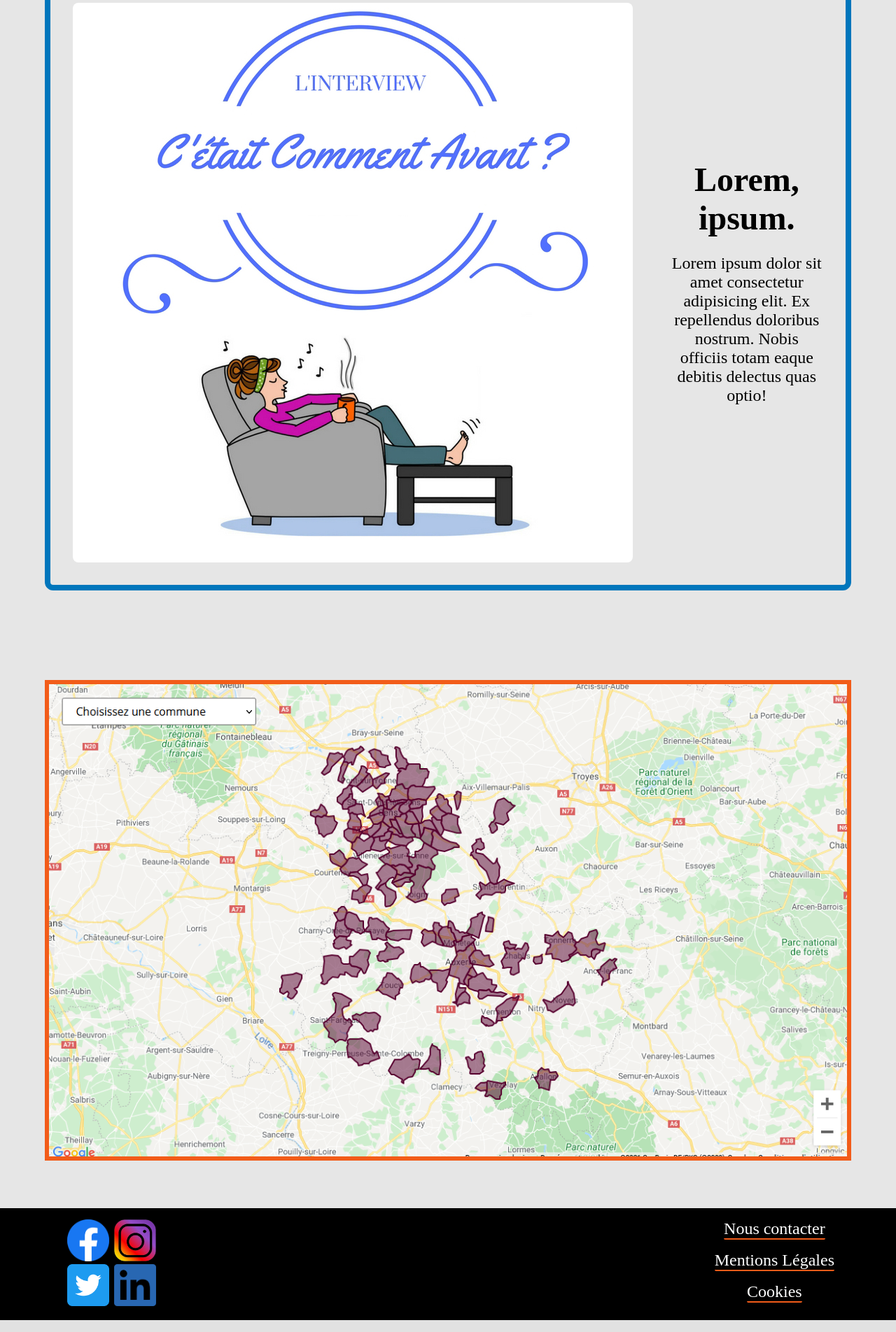
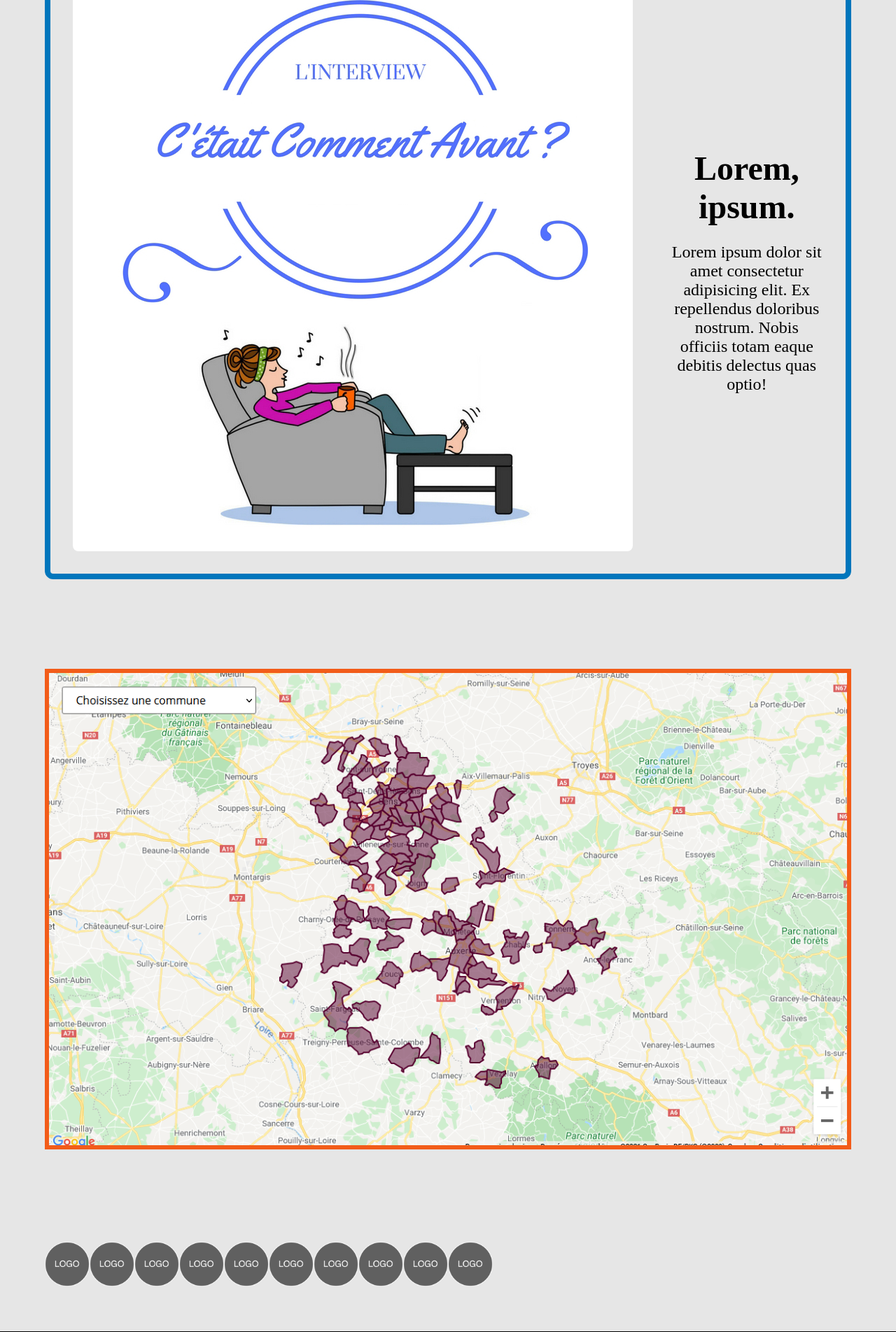
Before and after one commit to acs-sens-2021/la-tele-de-lyonne-anis-Guy-iliess, a PHP site: page / in a window 1280 px wide. Shown: the part 4440-6344 px from the top of the page at 70% size. Run offline with PHP 8.4, Linux system fonts and the light colour scheme.

Commit message:
repush page index.html avec implémentation des partenaires en cours et format xtra large à finir

```diff
--- a/css/index.css
+++ b/css/index.css
@@ -44,6 +44,10 @@ header .logo {
 
 header .burger {
   max-width: 3rem;
+}
+
+header .card_head {
+  display: none;
 }
 
 main article .titre {
@@ -112,6 +116,12 @@ main article .card_double {
           flex-direction: row;
   text-align: center;
   margin: 2%;
+}
+
+main article .card_double .barre_ {
+  border: #68af21 solid 3px;
+  border-radius: 2px;
+  height: 30rem;
 }
 
 main article .card_double img {
@@ -196,6 +206,25 @@ main .large_card figure figcaption {
   font-size: 1.5rem;
   font-weight: 700;
   margin-bottom: .5rem;
+}
+
+main .partenaires {
+  display: -webkit-box;
+  display: -ms-flexbox;
+  display: flex;
+  -webkit-box-orient: horizontal;
+  -webkit-box-direction: normal;
+      -ms-flex-direction: row;
+          flex-direction: row;
+  overflow-x: auto;
+  margin: 5%;
+}
+
+main .partenaires img {
+  display: -webkit-box;
+  display: -ms-flexbox;
+  display: flex;
+  max-width: 4rem;
 }
 
 footer {
@@ -377,9 +406,10 @@ footer .card_double2 a {
   main article .card_double {
     padding: 2rem;
     border: #68af21 solid 6px;
+    margin: 5%;
   }
   main article .card_double .simple_card {
-    border: solid 4px #f25c19;
+    border: none;
   }
   main article .card_double .simple_card figcaption {
     font-size: 3rem;
@@ -413,4 +443,22 @@ footer .card_double2 a {
     font-size: 24px;
   }
 }
+
+@media (min-width: 1600px) {
+  header .logo {
+    margin: 8%;
+    max-width: 8rem;
+  }
+  header .card_head .menus a {
+    font-size: 2rem;
+  }
+  main article .card_banner img,
+  main article .card_detail img,
+  main article .card_double img {
+    max-width: 90rem;
+  }
+  .large_card figure img {
+    max-width: 90rem;
+  }
+}
 /*# sourceMappingURL=index.css.map */
--- a/index.html
+++ b/index.html
@@ -19,21 +19,20 @@
         <img src="./img/burger_open.svg" alt="burger" class="burger" width="100%">
         <div class="card_head">
             <p class="menus">
-                <a href="">C'était comment avant ?</a>
-                <a href="">Voix de Garage</a>
-                <a href="">Top Culture</a>
+                <a href="./ccavant.html">C'était comment avant ?</a>
+                <a href="./ccavant.html">Voix de Garage</a>
+                <a href="./ccavant.html">Top Culture</a>
             </p>
             <p class="menus">
-                <a href="">Restons Couverts</a>
-                <a href="">Le JT</a>
-                <a href="">Images de Pros</a>
-                <a href="">A Découvert</a>
+                <a href="./ccavant.html">Restons Couverts</a>
+                <a href="./ccavant.html">Le JT</a>
+                <a href="./ccavant.html">Images de Pros</a>
+                <a href="./ccavant.html">A Découvert</a>
             </p>
         </div>
     </header>
 
     <main>
-
         <article>
             <h1 class="titre">Accueil</h1>
             <div class="card_banner">
@@ -119,6 +118,18 @@
             <img src="./img/map_placeholder.png" alt="map_placeholder" class="map_card" width="100%">
         </article>
 
+        <div class="partenaires">
+            <img src="./img/logo-placeholder-png.png" alt="placeholder_partenaires" width="100%">
+            <img src="./img/logo-placeholder-png.png" alt="placeholder_partenaires" width="100%">
+            <img src="./img/logo-placeholder-png.png" alt="placeholder_partenaires" width="100%">
+            <img src="./img/logo-placeholder-png.png" alt="placeholder_partenaires" width="100%">
+            <img src="./img/logo-placeholder-png.png" alt="placeholder_partenaires" width="100%">
+            <img src="./img/logo-placeholder-png.png" alt="placeholder_partenaires" width="100%">
+            <img src="./img/logo-placeholder-png.png" alt="placeholder_partenaires" width="100%">
+            <img src="./img/logo-placeholder-png.png" alt="placeholder_partenaires" width="100%">
+            <img src="./img/logo-placeholder-png.png" alt="placeholder_partenaires" width="100%">
+            <img src="./img/logo-placeholder-png.png" alt="placeholder_partenaires" width="100%">
+        </div>
     </main>
 
     <footer>
--- a/scss/index.scss
+++ b/scss/index.scss
@@ -31,11 +31,13 @@ header {
     .burger {
         max-width: 3rem;
     }
+
+    .card_head {
+        display: none;
+    }
 }
 
 main {
-
-    h1 {}
 
     article {
 
@@ -147,7 +155,17 @@ main {
             }
         }
     }
+    .partenaires {
+        display: flex;
+        flex-direction: row;
+        overflow-x: auto;
+        margin: 5%;
 
+        img {
+            display: flex;
+            max-width: 4rem;
+        }
+    }
 }
 
 footer {
```
Also changed, not shown: other parts of scss/index.scss (+47 -1 lines), 1 other file.
